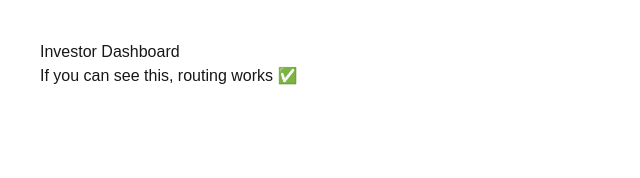
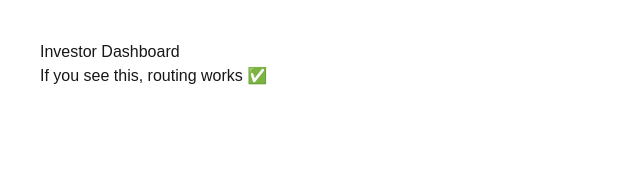
Before and after one commit to smagwarrior-glitch/taliva-web, a Next.js app: page /investor/dashboard in a window 1280 px wide. Shown: the top 178 px of the page, without its empty margins (0-640 px from the left). Built offline with nearby package versions, Linux system fonts and the light colour scheme.

Commit message:
Fix investor dashboard route

```diff
--- a/app/investor/dashboard/page.tsx
+++ b/app/investor/dashboard/page.tsx
@@ -1,8 +1,8 @@
 export default function InvestorDashboard() {
   return (
-    <main style={{ padding: 40 }}>
+    <div style={{ padding: 40 }}>
       <h1>Investor Dashboard</h1>
-      <p>If you can see this, routing works ✅</p>
-    </main>
+      <p>If you see this, routing works ✅</p>
+    </div>
   );
 }
```
